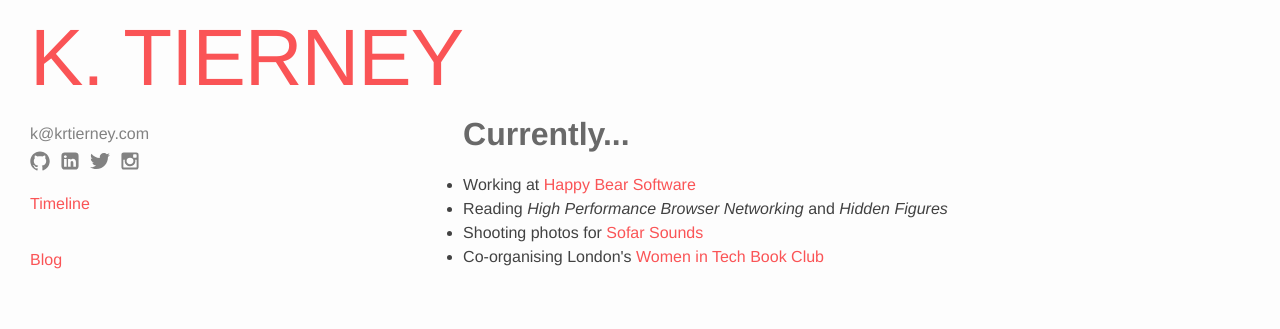
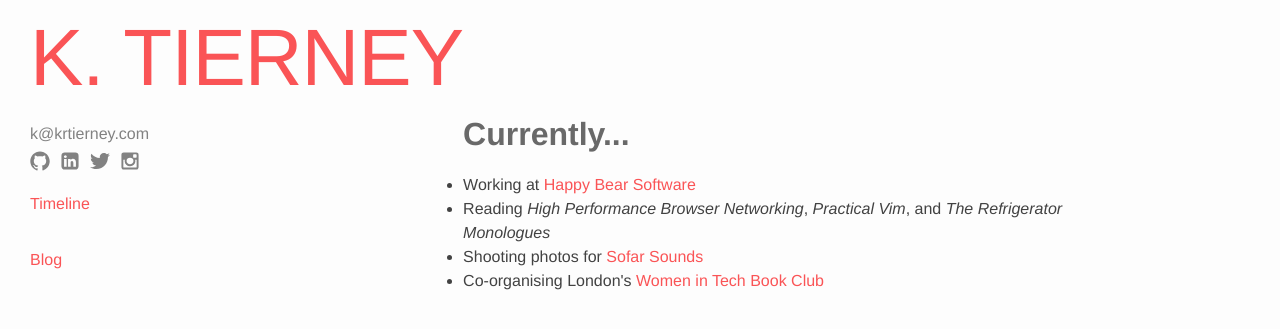
Before and after one commit to krtierney/krtierney.github.io, a Jekyll site: the page built from index.md, in a window 1280 px wide. Shown: the top 329 px of the page. Built offline with Jekyll 4.4.1, drawn with Linux system fonts in a browser that asks for light colours.

Commit message:
Updating current books

```diff
--- a/_layouts/home.html
+++ b/_layouts/home.html
@@ -7,8 +7,9 @@ layout: default
   <h1>Currently...</h1>
   <ul>
     <li>Working at <a href="https://www.happybearsoftware.com">Happy Bear Software</a></li>
-    <li>Reading <em>High Performance Browser Networking</em> and <em>Hidden
-        Figures</em></li>
+    <li>Reading <em>High Performance Browser Networking</em>, <em>Practical
+        Vim</em>, and <em>The
+        Refrigerator Monologues</em></li>
     <li>Shooting photos for <a href="https://www.sofarsounds.com">Sofar
         Sounds</a></li>
     <li>Co-organising London's <a href="https://www.meetup.com/Women-in-Tech-Book-Club/">Women in Tech Book Club</a></li>
```
